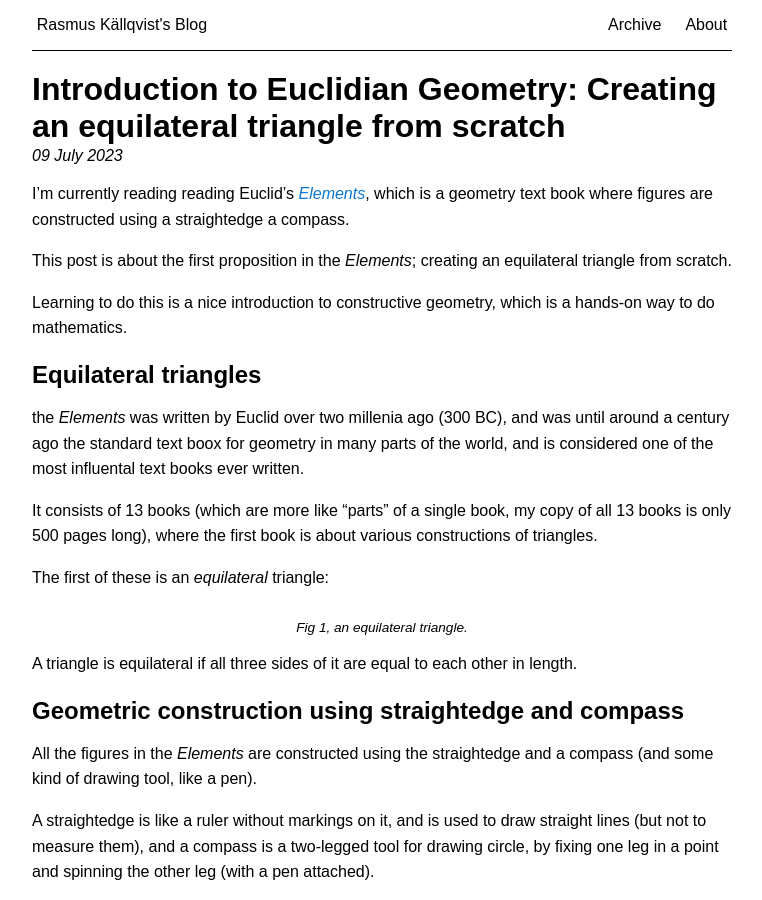
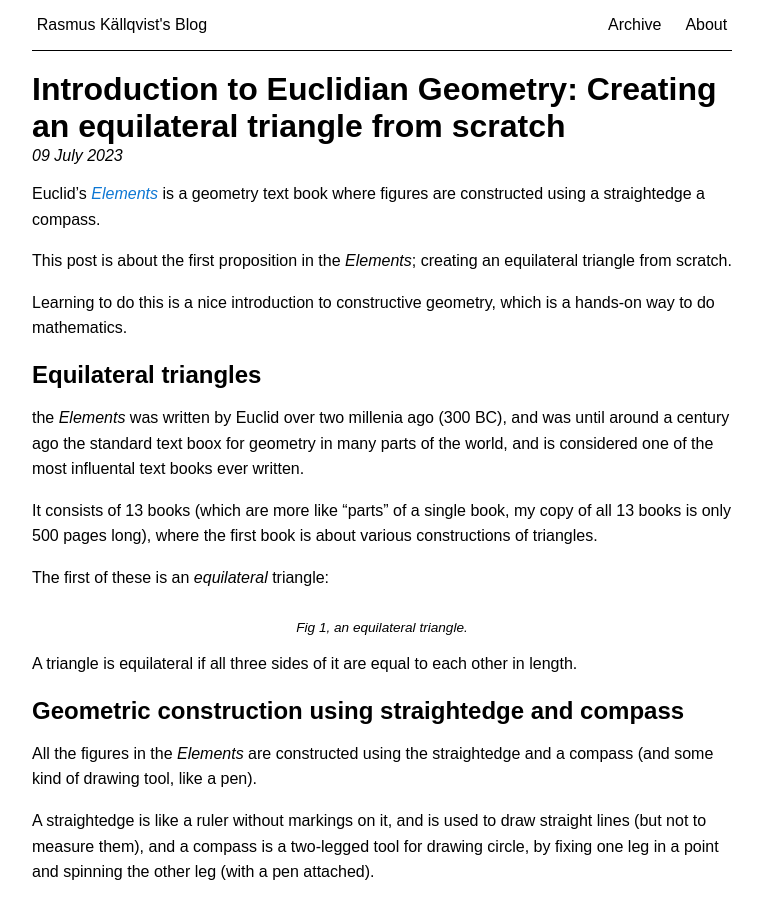
Before and after one commit to Warwolt/warwolt.github.io, a Jekyll site: the page built from _posts/2023-07-09-creating-an-equilateral-triangle.md, in a window 1280 px wide and 900 px high. Shown: the whole window, without its empty margins (258-1020 px from the left). Built offline with Jekyll 4.4.1, drawn with Linux system fonts in a browser that asks for light colours; some web fonts are replaced; formulas are drawn with MathJax 3.

Commit message:
Update 2023-07-09-creating-an-equilateral-triangle.md

```diff
--- a/_posts/2023-07-09-creating-an-equilateral-triangle.md
+++ b/_posts/2023-07-09-creating-an-equilateral-triangle.md
@@ -4,8 +4,7 @@ title:  "Introduction to Euclidian Geometry: Creating an equilateral triangle fr
 excerpt_separator: <!--more-->
 ---
 
-I'm currently reading reading Euclid's [*Elements*](https://en.wikipedia.org/wiki/Euclid%27s_Elements),
-which is a geometry text book where figures are constructed using a straightedge a compass.
+Euclid's [*Elements*](https://en.wikipedia.org/wiki/Euclid%27s_Elements) is a geometry text book where figures are constructed using a straightedge a compass.
 
 This post is about the first proposition in the *Elements*; creating an equilateral
 triangle from scratch.
```
